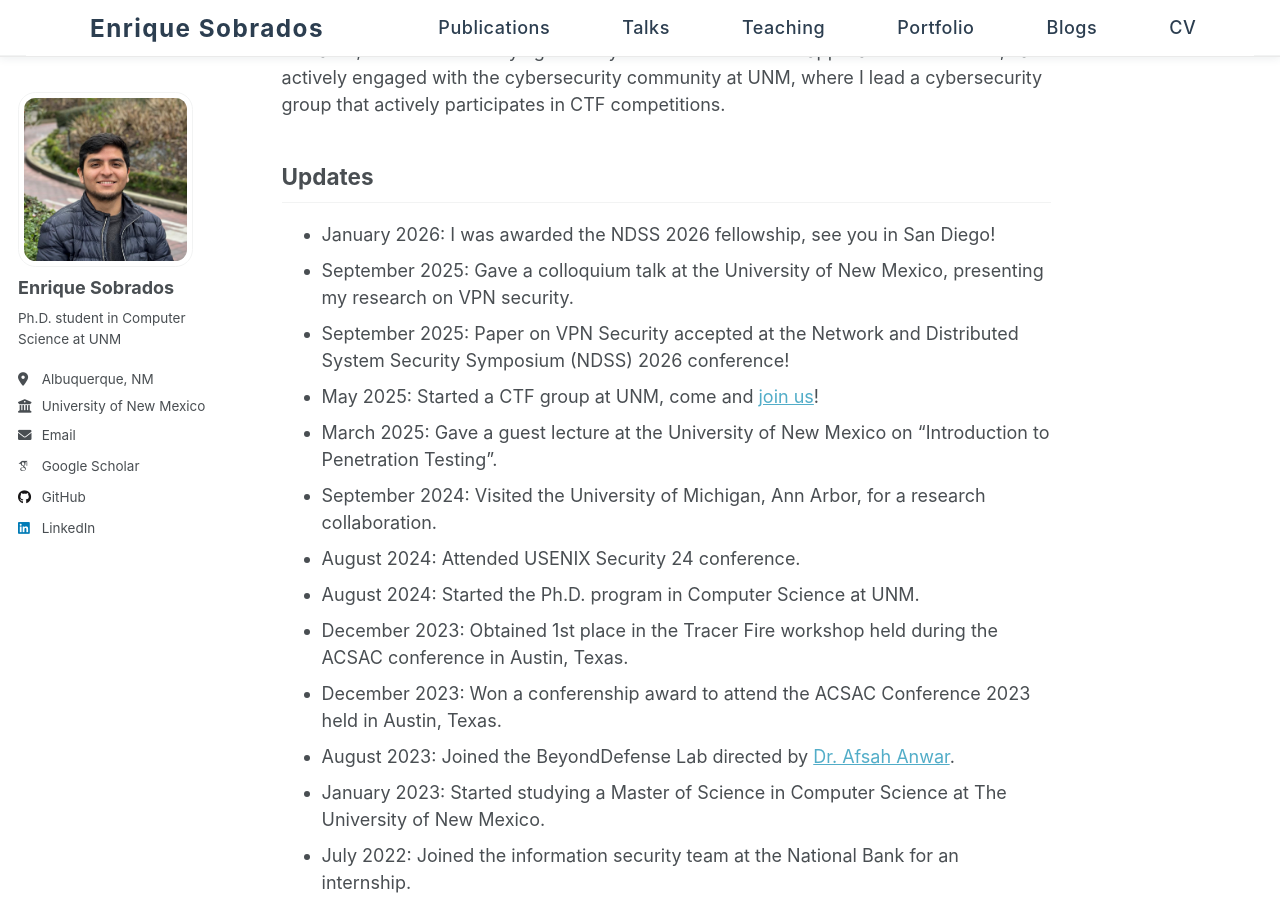
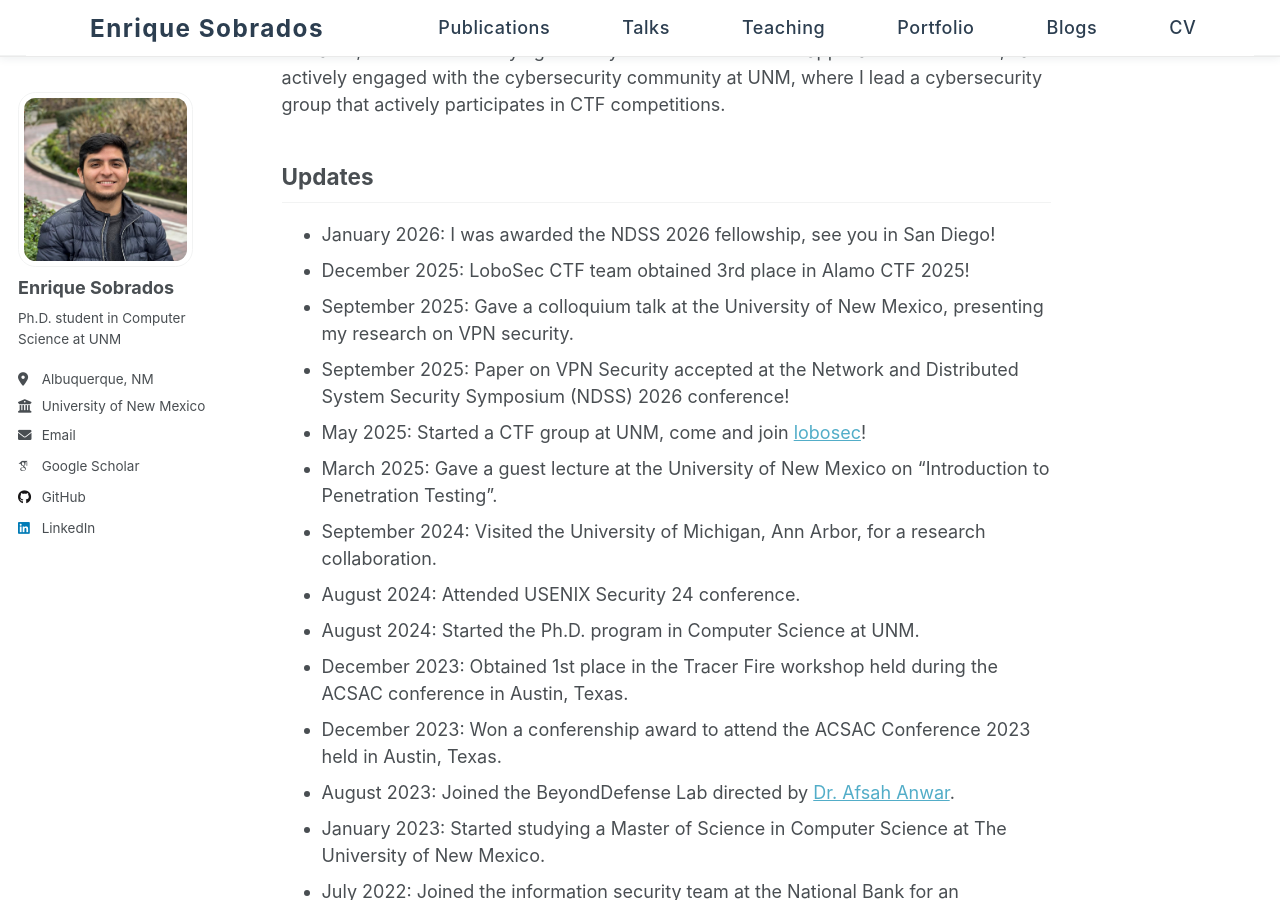
Before and after one commit to Enrique720/enrique720.github.io, a Jekyll site: the page built from _pages/about.md, in a window 1280 px wide and 900 px high, scrolled down 330 px. Built offline with Jekyll 4.4.1, drawn with Linux system fonts in a browser that asks for light colours; some web fonts are replaced; a style sheet for code colours, icons or effects is not loaded.

Commit message:
update: about

```diff
--- a/_pages/about.md
+++ b/_pages/about.md
@@ -16,9 +16,10 @@ I am working as a Research Assistant, advised by [Prof. Afsah Anwar](https://afs
 Updates
 -------
 - January 2026: I was awarded the NDSS 2026 fellowship, see you in San Diego!
+- December 2025: LoboSec CTF team obtained 3rd place in Alamo CTF 2025!
 - September 2025: Gave a colloquium talk at the University of New Mexico, presenting my research on VPN security.
 - September 2025: Paper on VPN Security accepted at the Network and Distributed System Security Symposium (NDSS) 2026 conference!
-- May 2025: Started a CTF group at UNM, come and [join us](https://lobosec.unm.edu)!
+- May 2025: Started a CTF group at UNM, come and join [lobosec](https://lobosec.unm.edu)!
 - March 2025: Gave a guest lecture at the University of New Mexico on "Introduction to Penetration Testing".
 - September 2024: Visited the University of Michigan, Ann Arbor, for a research collaboration.
 - August 2024: Attended USENIX Security 24 conference.
```
